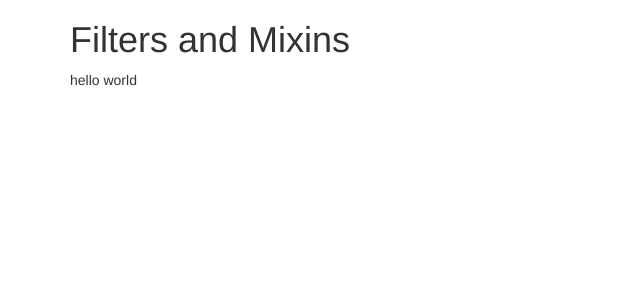
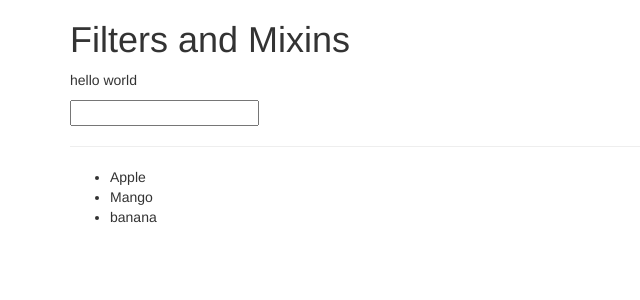
Before and after one commit to codefig/vue-js-learning, a Vue app: page / in a window 1280 px wide. Shown: the top 300 px of the page, without its empty margins (0-640 px from the left). Built offline with nearby package versions, Linux system fonts and the light colour scheme.

Commit message:
using precomputed for filters

```diff
--- a/src/App.vue
+++ b/src/App.vue
@@ -4,6 +4,11 @@
             <div class="col-xs-12">
                <h1>Filters and Mixins </h1>
                <p> {{text | toUpperCase|to-lowercase }}</p>
+               <input type="text" v-model="filterText">
+               <hr>
+               <ul>
+               	 <li v-for="fruit in filteredFruits">{{fruit}}</li>
+               </ul>
             </div>
         </div>
     </div>
@@ -15,10 +20,19 @@
         data () {
         	return {
         		text : "Hello world",
+        		fruits : ['Apple', 'Mango', 'banana'],
+        		filterText : ''
         	}
         }, filters :{
         	toUpperCase(value) {
         		return value.toUpperCase();
+        	}
+        },computed: {
+        	// value will only be precomputed if it matches the function
+        	filteredFruits(){
+        		return this.fruits.filter((element) => {
+        			return element.match(this.filterText);
+        		})
         	}
         }
     }
```
